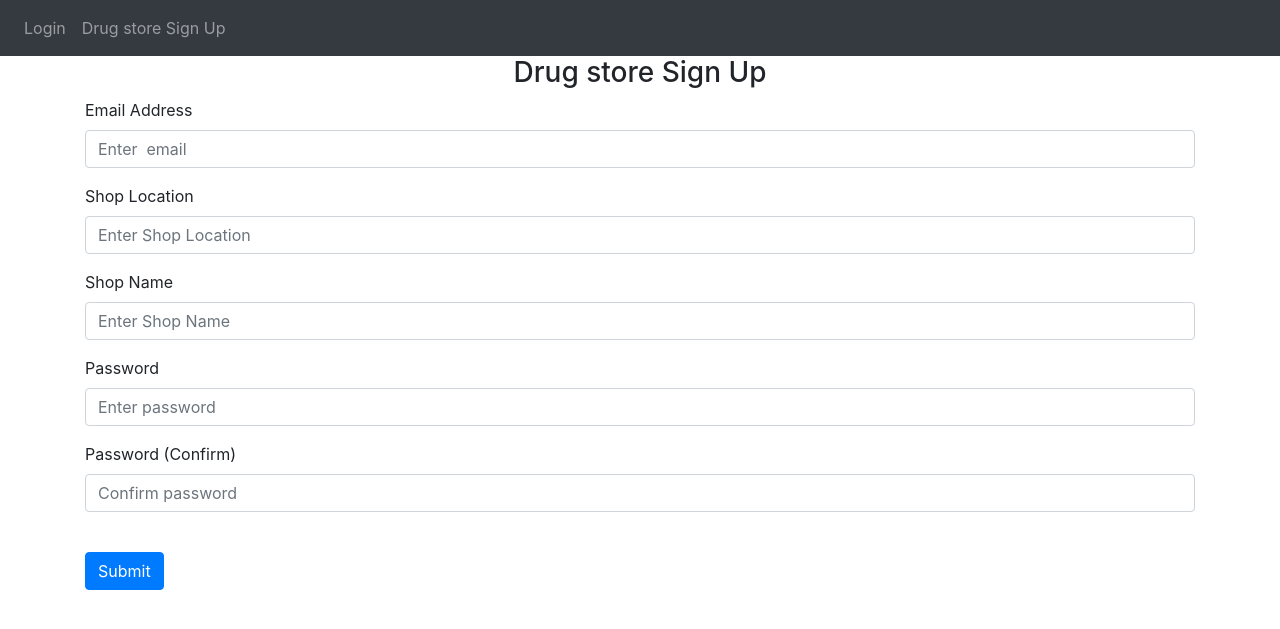
After one commit to abey-125/OptiMAX, a Flask app: page /sign-up in a window 1280 px wide. The commit adds this page. Shown: the top 629 px of the page. Run offline with Flask 2, Linux system fonts and the light colour scheme; parts of the project's set-up code (start-up, migrations or seed data) failed here and were passed over; some libraries are stand-ins or nearby versions.

Commit message:
Login completed with test db. Create a DB pharma in sql server . create the below table and test it out. Later we will move the login to actual table and create 2 logins  CREATE TABLE [dbo].[Shops](  [Shopname] [varchar](255) NULL,  [location] [varchar](255) NULL,  [shop_email] [varchar](255) NULL,  [shop_password] [varchar](255) NULL )

```diff
--- /dev/null
+++ b/FlaskWebProject1/FlaskWebProject1/auth.py
@@ -0,0 +1,108 @@
+from sqlite3 import Row
+from tkinter.tix import ROW
+from flask import Blueprint, render_template, request, flash, redirect, url_for
+from .models import User
+from werkzeug.security import generate_password_hash, check_password_hash
+from . import db
+from flask_login import login_user, login_required, logout_user, current_user
+import pyodbc
+
+
+auth = Blueprint('auth', __name__)
+#auth = Blueprint('auth', __name__)
+cnxn_str = ("Driver={SQL Server Native Client 11.0};"
+            "Server=MSI\ASQL;"
+            "Database=pharma;"
+            "Trusted_Connection=yes;")
+cnxn = pyodbc.connect(cnxn_str)
+cursor = cnxn.cursor()
+
+
+@auth.route('/login', methods=['GET', 'POST'])
+def login():
+    #User.query.delete()
+    if request.method == 'POST':
+        email = request.form.get('email')
+        print(email)
+        print(User.query.all())
+        password = request.form.get('password')
+        userdt = User.query.filter_by(email=email).first()
+        print(userdt)
+        cursor.execute(f"SELECT  * FROM Shops WHERE shop_email = '{email}'")
+        user=cursor.fetchone()
+        """
+        for r in user:
+            user=r
+            break
+        """
+        #user = User.query.filter_by(email=email).first()
+        if user:
+            if check_password_hash(user.shop_password, password):
+                flash('Logged in successfully!', category='success')
+                login_user(userdt, remember=True)
+                return redirect(url_for('views.home',user=current_user))
+            else:
+                flash('Incorrect password, try again.', category='error')
+        else:
+            flash('Email does not exist.', category='error')
+
+    return render_template("login.html", user=current_user)
+
+
+@auth.route('/logout')
+@login_required
+def logout():
+    logout_user()
+    return redirect(url_for('auth.login'))
+
+#@app.route('/')
+@auth.route('/sign-up', methods=['GET', 'POST'])
+def sign_up():
+    if request.method == 'POST':
+        shopname=request.form.get('shopname')
+        location=request.form.get('location')
+        email = request.form.get('email')
+        #first_name = request.form.get('firstName')
+        password1 = request.form.get('password1')
+        password2 = request.form.get('password2')
+        print("inside auth")
+        userdt = User.query.filter_by(email=email).first()
+        query=f"SELECT  * FROM Shops WHERE shop_email = '{email}'"
+        cursor.execute(query)
+        user=cursor.fetchone()
+        #print("the user is : "+user)
+        #print(user.shop_email)
+        print("query executed")
+        #userrow=user
+        """
+        for row in user:
+            print("inside the for loop")
+            print("row is : "+row)
+            userrow=row
+            break
+        """
+        #print("the user data is "+userrow.shop_email)
+        print(user)
+        if user:
+            flash('Email already exists.', category='error')
+        elif len(email) < 4:
+            flash('Email must be greater than 3 characters.', category='error')
+        elif password1 != password2:
+            flash('Passwords don\'t match.', category='error')
+        elif len(password1) < 7:
+            flash('Password must be at least 7 characters.', category='error')
+        else:
+            password=generate_password_hash(password1, method='sha256')
+
+            cursor.execute(f"insert into Shops values('{shopname}','{location}','{email}','{password}')")
+            cnxn.commit()
+
+            new_user = User(email=email, store_name=shopname, password=generate_password_hash(
+                password1, method='sha256'))
+            db.session.add(new_user)
+            db.session.commit()
+            login_user(new_user, remember=True)
+            flash('Account created!', category='success')
+            return redirect(url_for('views.home'))
+
+    return render_template("sign_up.html", user=current_user)
--- /dev/null
+++ b/FlaskWebProject1/FlaskWebProject1/templates/base.html
@@ -0,0 +1,69 @@
+<!DOCTYPE html>
+<html>
+<head>
+    <meta charset="utf-8" />
+    <meta name="viewport" content="width=device-width, initial-scale=1" />
+    <link rel="stylesheet"
+          href="https://stackpath.bootstrapcdn.com/bootstrap/4.4.1/css/bootstrap.min.css"
+          integrity="sha384-Vkoo8x4CGsO3+Hhxv8T/Q5PaXtkKtu6ug5TOeNV6gBiFeWPGFN9MuhOf23Q9Ifjh"
+          crossorigin="anonymous" />
+    <link rel="stylesheet"
+          href="https://stackpath.bootstrapcdn.com/font-awesome/4.7.0/css/font-awesome.min.css"
+          crossorigin="anonymous" />
+
+    <title>{% block title %}Home{% endblock %}</title>
+</head>
+<body>
+    <nav class="navbar navbar-expand-lg navbar-dark bg-dark">
+        <button class="navbar-toggler"
+                type="button"
+                data-toggle="collapse"
+                data-target="#navbar">
+            <span class="navbar-toggler-icon"></span>
+        </button>
+        <div class="collapse navbar-collapse" id="navbar">
+            <div class="navbar-nav">
+                {% if user.is_authenticated %}
+                <a class="nav-item nav-link" id="home" href="/">Home</a>
+                <a class="nav-item nav-link" id="logout" href="/logout">Logout</a>
+                {% else %}
+                <a class="nav-item nav-link" id="login" href="/login">Login</a>
+                <a class="nav-item nav-link" id="signUp" href="/sign-up">Drug store Sign Up</a>
+                {% endif %}
+            </div>
+        </div>
+    </nav>
+
+    {% with messages = get_flashed_messages(with_categories=true) %} {% if
+    messages %} {% for category, message in messages %} {% if category ==
+    'error' %}
+    <div class="alert alert-danger alter-dismissable fade show" role="alert">
+        {{ message }}
+        <button type="button" class="close" data-dismiss="alert">
+            <span aria-hidden="true">&times;</span>
+        </button>
+    </div>
+    {% else %}
+    <div class="alert alert-success alter-dismissable fade show" role="alert">
+        {{ message }}
+        <button type="button" class="close" data-dismiss="alert">
+            <span aria-hidden="true">&times;</span>
+        </button>
+    </div>
+    {% endif %} {% endfor %} {% endif %} {% endwith %}
+
+    <div class="container">{% block content %} {% endblock %}</div>
+    <script src="https://code.jquery.com/jquery-3.2.1.slim.min.js"
+            integrity="sha384-KJ3o2DKtIkvYIK3UENzmM7KCkRr/rE9/Qpg6aAZGJwFDMVNA/GpGFF93hXpG5KkN"
+            crossorigin="anonymous"></script>
+    <script src="https://cdnjs.cloudflare.com/ajax/libs/popper.js/1.12.9/umd/popper.min.js"
+            integrity="sha384-ApNbgh9B+Y1QKtv3Rn7W3mgPxhU9K/ScQsAP7hUibX39j7fakFPskvXusvfa0b4Q"
+            crossorigin="anonymous"></script>
+    <script src="https://maxcdn.bootstrapcdn.com/bootstrap/4.0.0/js/bootstrap.min.js"
+            integrity="sha384-JZR6Spejh4U02d8jOt6vLEHfe/JQGiRRSQQxSfFWpi1MquVdAyjUar5+76PVCmYl"
+            crossorigin="anonymous"></script>
+
+    <script type="text/javascript"
+            src="{{ url_for('static', filename='index.js') }}"></script>
+</body>
+</html>
--- /dev/null
+++ b/FlaskWebProject1/FlaskWebProject1/templates/sign_up.html
@@ -0,0 +1,48 @@
+{% extends "base.html" %} {% block title %}Sign Up{% endblock %} {% block
+content %}
+<form method="POST">
+    <h3 align="center">Drug store Sign Up</h3>
+    <div class="form-group">
+        <label for="email">Email Address</label>
+        <input type="email"
+               class="form-control"
+               id="email"
+               name="email"
+               placeholder="Enter  email" />
+    </div>
+    <div class="form-group">
+        <label for="Location">Shop Location</label>
+        <input type="text"
+               class="form-control"
+               id="location"
+               name="location"
+               placeholder="Enter Shop Location" />
+    </div>
+    <div class="form-group">
+        <label for="firstName">Shop Name</label>
+        <input type="text"
+               class="form-control"
+               id="shopname"
+               name="shopname"
+               placeholder="Enter Shop Name" />
+    </div>
+    <div class="form-group">
+        <label for="password1">Password</label>
+        <input type="password"
+               class="form-control"
+               id="password1"
+               name="password1"
+               placeholder="Enter password" />
+    </div>
+    <div class="form-group">
+        <label for="password2">Password (Confirm)</label>
+        <input type="password"
+               class="form-control"
+               id="password2"
+               name="password2"
+               placeholder="Confirm password" />
+    </div>
+    <br />
+    <button type="submit" class="btn btn-primary">Submit</button>
+</form>
+{% endblock %}
--- a/FlaskWebProject1/runserver.py
+++ b/FlaskWebProject1/runserver.py
@@ -1,10 +1,11 @@
 """
-This script runs the FlaskWebProject1 application using a development server.
+This script runs the flask_application1 application using a development server.
 """
 
 from os import environ
-from FlaskWebProject1 import app
+from FlaskWebProject1 import create_app
 
+app = create_app()
 if __name__ == '__main__':
     HOST = environ.get('SERVER_HOST', 'localhost')
     try:
```
Also changed, not shown: FlaskWebProject1/FlaskWebProject1/__init__.py (+50 -2 lines), FlaskWebProject1/FlaskWebProject1/models.py (added, +18 -0 lines), FlaskWebProject1/FlaskWebProject1/templates/contact.html (+5 -5 lines), FlaskWebProject1/FlaskWebProject1/templates/layout.html (+7 -6 lines), FlaskWebProject1/FlaskWebProject1/templates/login.html (added, +24 -0 lines), FlaskWebProject1/FlaskWebProject1/views.py (+32 -9 lines), FlaskWebProject1/module1.py (added, +7 -0 lines), FlaskWebProject1/instance/database.db (added), 1 other file.
